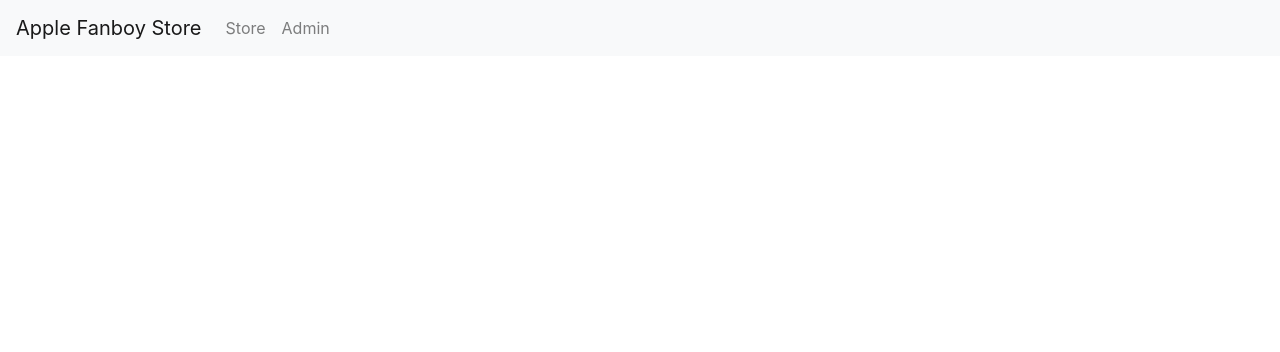
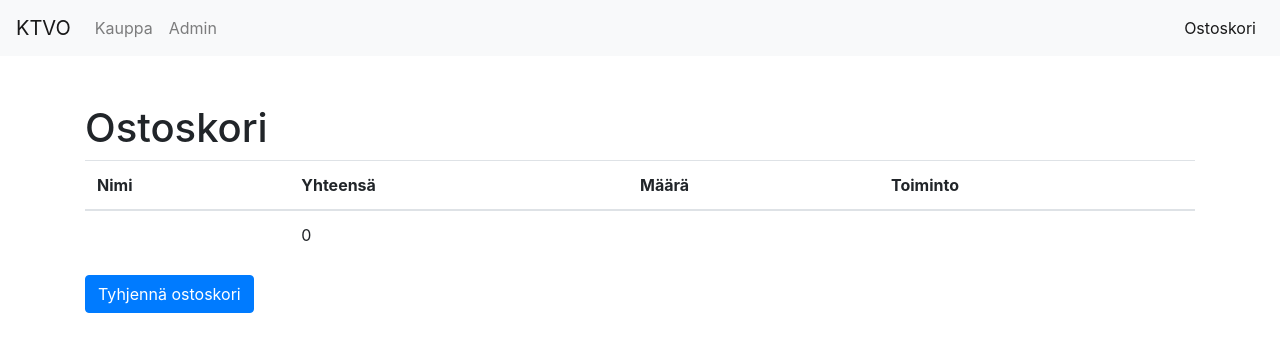
Before and after one commit to anaatti67/Projekti2, a React (Create React App) app in the folder fullstack/frontend/: page /cart in a window 1280 px wide. Shown: the top 352 px of the page. Built offline with nearby package versions, Linux system fonts and the light colour scheme.

Commit message:
First layout with updated shopping cart
- Ostoskori eritelty storesta
- Ostoskoriin lisätty Lisää/Poista 1 -nappulat
- Paljon pieniä viilauksia ja virheentarkistuksia

```diff
--- a/fullstack/frontend/src/App.js
+++ b/fullstack/frontend/src/App.js
@@ -1,26 +1,32 @@
 import React, { Component } from 'react';
-import Store from './Store'
+import ShoppingCart from './ShoppingCart'
 import Admin from './Admin'
 import { Route, BrowserRouter, NavLink } from 'react-router-dom'
+import Store from './Store';
 
 
 // Add Navigation here
 const Navi = () => {
     return (
       <nav className="navbar navbar-expand-sm bg-light navbar-light">
-        <a className="navbar-brand" href="/#">Apple Fanboy Store</a>
+        <a className="navbar-brand" href="/#">KTVO</a>
         <ul className="navbar-nav">
           <li className="nav-item">
-            <NavLink className="nav-item nav-link" to="/store">Store</NavLink>
+            <NavLink className="nav-item nav-link" to="/store">Kauppa</NavLink>
           </li>
           <li className="nav-item">
             <NavLink className="nav-item nav-link" to="/admin">Admin</NavLink>
+          </li>
+
+        </ul>
+        <ul className="navbar-nav ml-auto">
+          <li>
+            <NavLink className="nav-item nav-link" to="/cart">Ostoskori</NavLink>
           </li>
         </ul>
       </nav>
       )
   }
-
 
 class App extends Component {
     render() {
@@ -28,9 +34,10 @@ class App extends Component {
                   <BrowserRouter>
                   <div>
                       <Navi/>
-                      <Route exact path="/" component={Store} />
+                      <Route exact path="/" component={ShoppingCart} />
                       <Route exact path="/store" component={Store} />
                       <Route exact path="/admin" component={Admin} />
+                      <Route exact path="/cart" component={ShoppingCart} />
                     </div>
                   </BrowserRouter>
                 </div>
--- /dev/null
+++ b/fullstack/frontend/src/ShoppingCart.js
@@ -0,0 +1,110 @@
+import React, { Component } from 'react';
+import './App.css';
+
+const ShoppingCart = (props) => {
+  let totalsum = 0
+  for (let x = 0; x < props.data.length; x++) {
+    totalsum = totalsum + props.data[x].price
+  }
+  let cart = props.data
+  let tab = cart.map((item) =>
+              <tr key={item.id}>
+                  <td>{item.name}</td>
+                  <td>{item.price}</td>
+                  <td>{item.qty}</td>
+                  <td>
+
+                    <button type="button" className="btn btn-primary" onClick={() => {
+                        props.add(item.id)
+                        }}>
+                        Lisää
+                    </button> <button type="button" className="btn btn-primary" onClick={() => {
+                        props.remove(item.id)}}>
+                        Poista
+                    </button>
+
+                  </td>
+              </tr>)
+
+  return (
+        <div>
+          <table className="table">
+            <thead>
+              <tr>
+                <th>Nimi</th>
+                <th>Yhteensä</th>
+                <th>Määrä</th>
+                <th>Toiminto</th>
+              </tr>
+            </thead>
+            <tbody>
+              {tab}
+              <tr>
+                <td></td>
+                <td>{totalsum}</td>
+                <td></td>
+                <td></td>
+              </tr>
+            </tbody>
+          </table>
+        </div>
+        )
+}
+
+class App extends Component {
+  constructor(props) {
+    super(props)
+    this.add = this.add.bind(this)
+    this.remove = this.remove.bind(this)
+    this.state = {shoppingcart: []}
+    this.cartInit()
+  }
+  cartInit() {
+    if ("shoppingCart" in localStorage) {
+      let retrievedData = localStorage.getItem("shoppingCart");
+
+      if (retrievedData === 'undefined') {
+        localStorage.setItem("shoppingCart", JSON.stringify(this.state.shoppingcart));
+      } else {
+        var dataToArray = JSON.parse(retrievedData);
+
+        if (dataToArray != null) {
+          for (let x = 0; x < dataToArray.length; x++) {
+            this.state.shoppingcart.push(dataToArray[x])
+          }
+        }
+      }
+    }
+  }
+  add(id) {
+    let cart = this.state.shoppingcart
+    let found = cart.find(product => product.id === id)
+    found.qty += 1
+    this.setState({shoppingcart: cart})
+  }
+  remove(id) {
+    let cart = this.state.shoppingcart
+    let found = cart.find(product => product.id === id)
+    if (found.qty > 0) {
+      found.qty -= 1
+    }
+    this.setState({shoppingcart: cart})
+  }
+
+  render() {
+    return (
+      <div>
+        <div className="container">
+          <h1 className="mt-5">Ostoskori</h1>
+          <ShoppingCart data={this.state.shoppingcart} add={this.add} remove={this.remove} />
+          <button type="button" className="btn btn-primary" onClick={() => {
+            localStorage.removeItem("shoppingCart")
+            this.setState({shoppingcart: []})
+            }}>Tyhjennä ostoskori</button>
+        </div>
+      </div>
+    )
+  }
+}
+
+export default App
--- a/fullstack/frontend/src/Store.js
+++ b/fullstack/frontend/src/Store.js
@@ -1,78 +1,115 @@
 import React, { Component } from 'react';
-import './App.css';
-import MyTable from './MyTable';
-import { checkPropTypes } from 'prop-types';
 
-const ShoppingCart = (props) => {
-  let tab = props.data.map((item) => <tr key={item.id}><td>{item.name}</td><td>{item.price}</td><td>{item.qty}</td></tr>)
+class Store extends Component {
+    constructor(props) {
+        super(props)
+
+        //this.buy = this.buy.bind(this)
+        //this.cartInit = this.cartInit(this)
+        this.add = this.add.bind(this)
+
+        this.cart = {shoppingcart: []}
+        this.cartInit()
+
+
+
+        this.state = {products: []}
+        this.url = "http://localhost:8080/products/"
+    }
+    componentDidMount() {
+        fetch(this.url).then(r => r.json()).then((products) => {
+        this.setState({products})
+    })
+    }
+    cartInit() {
+        if ("shoppingCart" in localStorage) {
+            let retrievedData = localStorage.getItem("shoppingCart");
+            console.log(retrievedData)
+
+            if (retrievedData === 'undefined') {
+                localStorage.setItem("shoppingCart", JSON.stringify(this.cart.shoppingcart));
+            } else {
+                var dataToArray = JSON.parse(retrievedData);
+
+                if (dataToArray != null) {
+                    for (let x = 0; x < dataToArray.length; x++) {
+                    this.cart.shoppingcart.push(dataToArray[x])
+                    }
+                }
+            }
+        }
+      }
+    buy(product) {
+        let length = this.cart.shoppingcart.length
+        console.log(this.cart)
+        console.log(length)
+        let newItem = 0;
+        let tmpObj = this.cart.shoppingcart
+        for (let x = 0; x < length; x++) {
+          if (tmpObj[x].id === product.id) {
+            tmpObj[x].qty++
+            tmpObj[x].price += product.price
+            newItem++;
+          }
+        }
+        if (newItem === 0) {
+          product.qty = 1
+          tmpObj.push(product)
+        }
+        this.setState({shoppingcart: tmpObj})
+        console.log(tmpObj)
+        localStorage.setItem("shoppingCart", JSON.stringify(this.state.shoppingcart));
+    }
+    add(id) {
+        let cart = this.state.shoppingcart
+        let found = cart.find(product => product.id === id)
+        found.qty += 1
+        this.setState({shoppingcart: cart})
+      }
+    remove(id) {
+        let cart = this.state.shoppingcart
+        let found = cart.find(product => product.id === id)
+        found.qty -= 1
+        this.setState({shoppingcart: cart})
+    }
+    render() {
+        let items = this.state.products.map((product) =>
+            <tr key={product.id}>
+                <td>{product.id}</td>
+                <td>{product.name}</td>
+                <td>{product.price}</td>
+                <td>{product.stock}</td>
+                <td>
+                    <button type="button" className="btn btn-primary" onClick={() => {
+                        let tmp = {id: product.id,
+                                name: product.name,
+                                price: product.price}
+                        this.buy(tmp)}}>
+                        Lisää ostoskoriin
+                    </button>
+                </td>
+            </tr>)
         return (
-        <div>
-          <h3>Shopping Cart</h3>
+            <div className="container">
+                <h1 className="mt-5">Käytettyjen tavaroiden opiskelijaverkkokauppa</h1>
+                <h5>Tavarat</h5>
                 <table className="table">
                     <thead>
                         <tr>
-                <th>Name</th>
-                <th>Total Price</th>
-                <th>Quantity</th>
+                        <th scope="col">#</th>
+                        <th scope="col">Nimi</th>
+                        <th scope="col">Hinta</th>
+                        <th scope="col">Varastossa</th>
+                        <th scope="col">Toiminto</th>
                         </tr>
                     </thead>
                     <tbody>
-              {tab}
+                        {items}
                     </tbody>
                 </table>
             </div>
         )
     }
-
-class App extends Component {
-  constructor(props) {
-    super(props)
-    this.buy = this.buy.bind(this)
-    this.state = this.state = {shoppingcart: []}
-    this.cartInit()
-  }
-  cartInit() {
-    var retrievedData = localStorage.getItem("shoppingCart");
-    var dataToArray = JSON.parse(retrievedData);
-    if (dataToArray != null) {
-      for (let x = 0; x < dataToArray.length; x++) {
-        this.state.shoppingcart.push(dataToArray[x])
-      }
-    }
-  }
-  buy(product) {
-    let length = this.state.shoppingcart.length
-    let newItem = 0;
-    for (let x = 0; x < length; x++) {
-      if (this.state.shoppingcart[x].id === product.id) {
-        this.state.shoppingcart[x].qty++
-        this.state.shoppingcart[x].price += product.price
-        newItem++;
-      }
-    }
-    if (newItem === 0) {
-      product.qty = 1
-      this.state.shoppingcart.push(product)
-    }
-    this.setState({shoppingcart: this.state.shoppingcart})
-    localStorage.setItem("shoppingCart", JSON.stringify(this.state.shoppingcart));
-  }
-  render() {
-    return (
-      <div>
-        <div className="container">
-          <h1 className="mt-5">Apple Fanboy Store</h1>
-          <h5>Items</h5>
-          <MyTable url="http://localhost:8080/products/" buyClicked={this.buy}/>
-          <ShoppingCart data={this.state.shoppingcart}/>
-          <button type="button" className="btn btn-primary" onClick={() => {
-            localStorage.clear()
-            this.setState({shoppingcart: []})
-            }}>Clear Local Storage</button>
-        </div>
-      </div>
-    )
-  }
 }
 
-export default App
+export default Store
```
Lines whose indentation alone changed are shown as unchanged.
